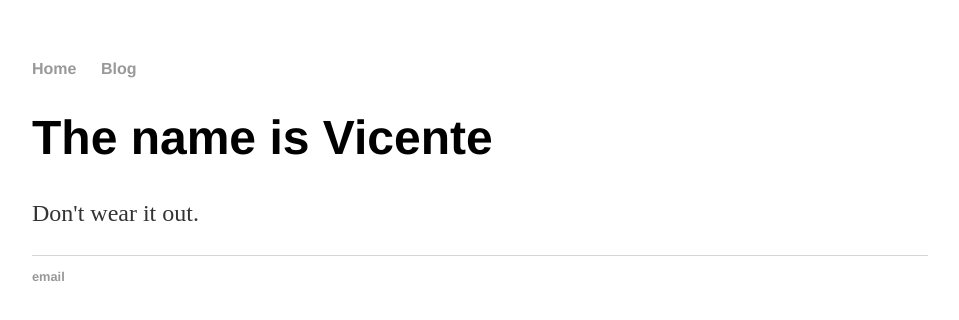
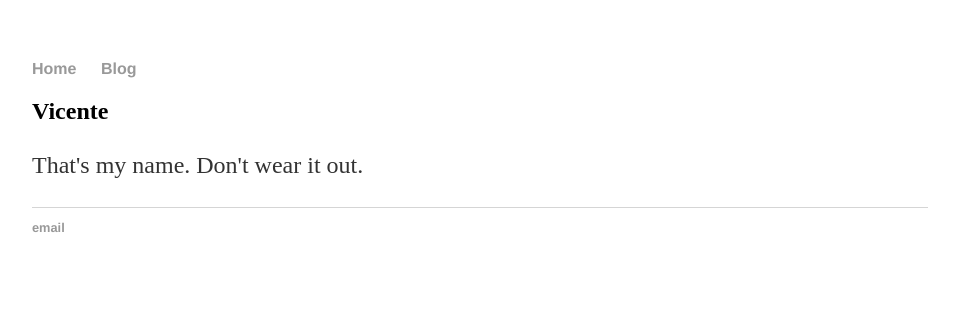
Before and after one commit to winepronecowboy/winepronecowboy.github.io, a Jekyll site: the page built from index.html, in a window 1280 px wide. Shown: the top 320 px of the page, without its empty margins (160-1119 px from the left). Built offline with Jekyll 4.4.1, drawn with Linux system fonts in a browser that asks for light colours; the list of posts is cut into pages by our own code.

Commit message:
Update index.html

```diff
--- a/index.html
+++ b/index.html
@@ -3,6 +3,6 @@ layout: default
 title: Vicente C. Salazar
 ---
 <div class="blurb">
-	<h1>The name is Vicente</h1>
-	<p>Don't wear it out.</p> <!--<a href="/about">Moi.</a></p>-->
+	<h2>Vicente</h2>
+	<p>That's my name. Don't wear it out.</p> <!--<a href="/about">Moi.</a></p>-->
 </div><!-- /.blurb -->
```
